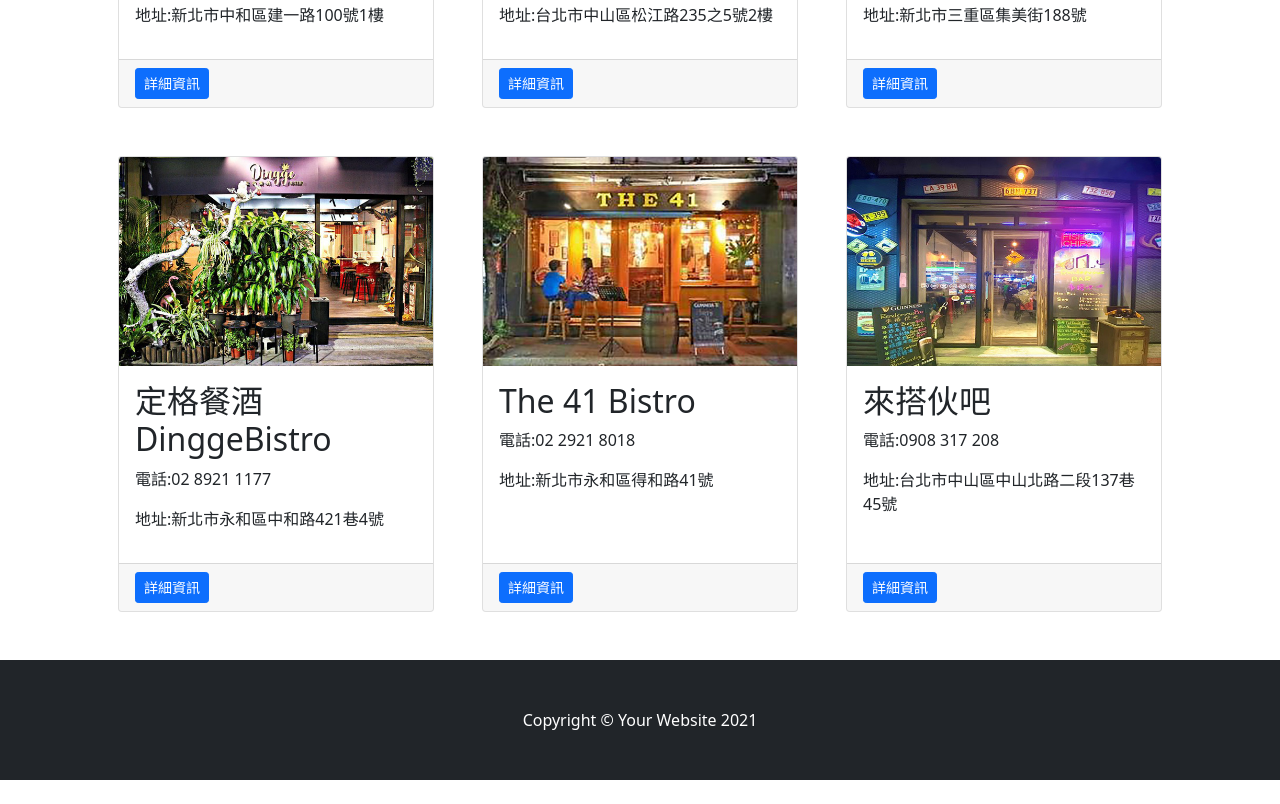
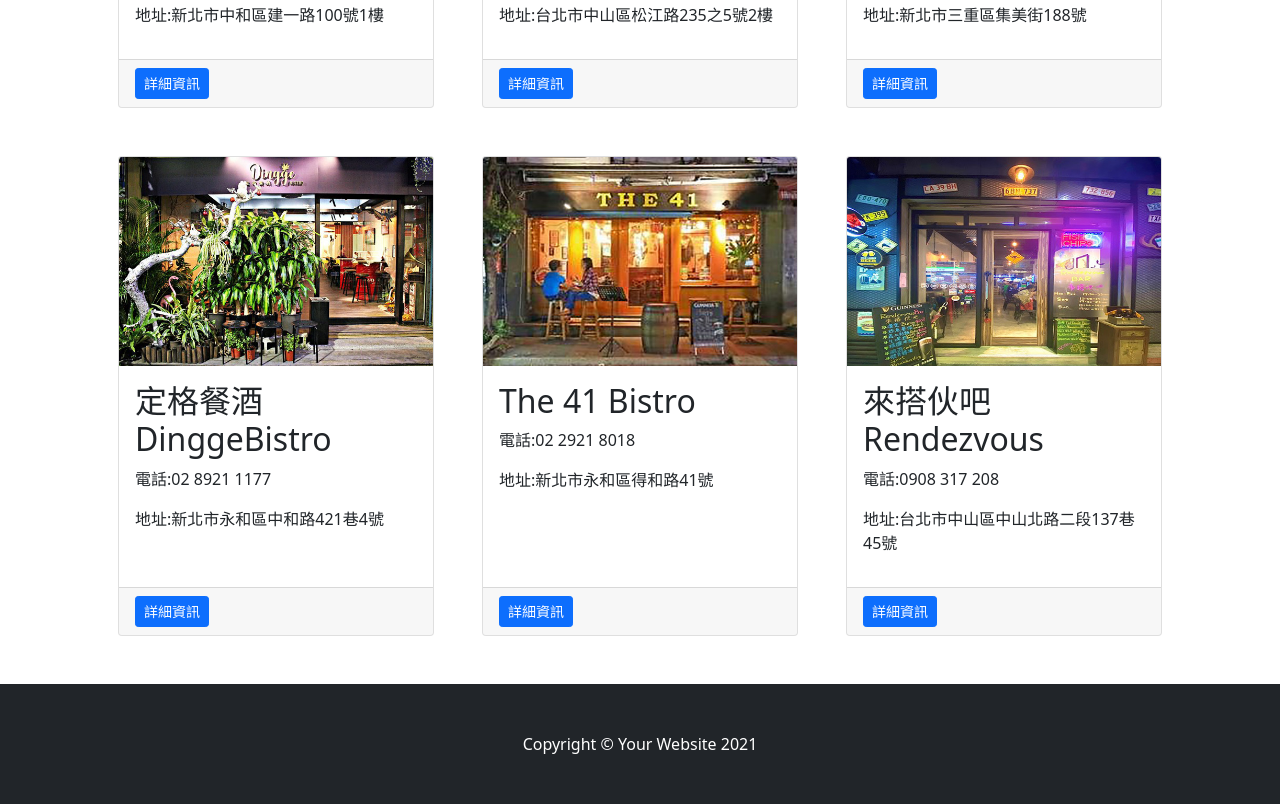
Before and after one commit to freedom3725/orangeline, a plain HTML site: page index.html in a window 1280 px wide. Shown: the part 902-1706 px from the top of the page. Before the commit the page ends 1682 px from the top, so only its background shows below. Drawn offline with nearby package versions, Linux system fonts and the light colour scheme.

Commit message:
Update index.html

```diff
--- a/index.html
+++ b/index.html
@@ -104,7 +104,7 @@
                     <div class="card h-100">
 					<img class="card-img-top" src="assets/6.jpg" alt="6.jpg" />
                         <div class="card-body">
-                            <h2 class="card-title">來搭伙吧</h2>
+                            <h2 class="card-title">來搭伙吧 Rendezvous</h2>
                             <p class="card-text">電話:0908 317 208</p>
                             <p>地址:台北市中山區中山北路二段137巷45號</p>
 						</div>
```
